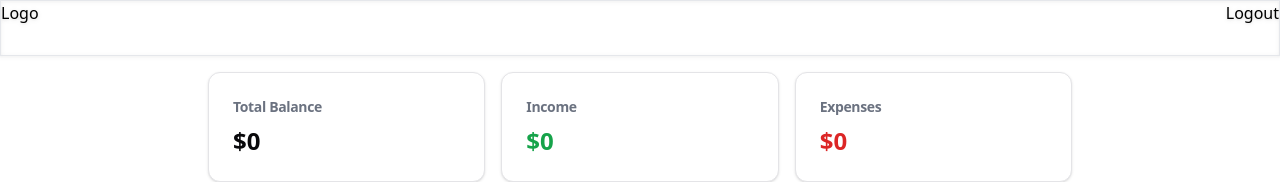
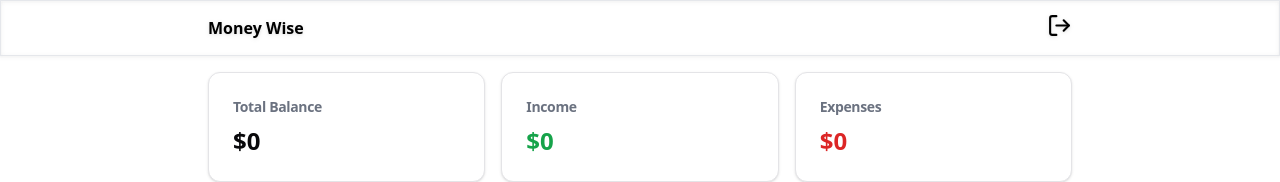
Before and after one commit to CruzFM/money-wise-front, a React (Vite) app: page / in a window 1280 px wide. Shown: the top 182 px of the page. Built offline with nearby package versions, Linux system fonts and the light colour scheme; no server answers; sample sign-in values are in the browser's storage.

Commit message:
Logout functionality implemented. Register and Login buttons background color matches now with overall brand color.

```diff
--- a/src/components/auth/Login.jsx
+++ b/src/components/auth/Login.jsx
@@ -105,12 +105,12 @@ export default function Login() {
             </CardContent>
 
             <CardFooter className="flex flex-col space-y-4">
-              <Button type="submit" disabled={isSubmitting} className="w-full">
+              <Button type="submit" disabled={isSubmitting} className="w-full bg-green-500">
                 {isSubmitting ? "Signing in..." : "Sign in"}
               </Button>
 
               <div className="text-sm text-center text-gray-500">
-                Don&apos;t have an account?
+                Don&apos;t have an account? {" "}
                 <Link
                   to="/register"
                   className="text-primary hover:underline font-medium"
--- a/src/components/auth/Register.jsx
+++ b/src/components/auth/Register.jsx
@@ -127,7 +127,7 @@ export default function Register() {
             </CardContent>
 
             <CardFooter className="flex flex-col space-y-4">
-              <Button type="submit" disabled={isSubmitting} className="w-full">
+              <Button type="submit" disabled={isSubmitting} className="w-full bg-green-500">
                 {isSubmitting ? "Creating account..." : "Create account"}
               </Button>
 
--- a/src/components/home/ExpenseTracker.jsx
+++ b/src/components/home/ExpenseTracker.jsx
@@ -115,7 +115,7 @@ const ExpenseTracker = () => {
   return (
     <>
     <Navbar />
-    <div className="max-w-4xl mx-auto px-0 sm:p-4 space-y-6">
+    <div className="py-4 max-w-4xl mx-auto px-0 sm:p-4 space-y-6">
       {/* Header with Summary */}
       <div className="grid grid-cols-1 md:grid-cols-3 gap-4">
         <Card>
--- a/src/components/home/Navbar.jsx
+++ b/src/components/home/Navbar.jsx
@@ -1,10 +1,23 @@
+import { LogOut } from "lucide-react";
+import { useNavigate } from "react-router-dom";
+
 export default function Navbar() {
+    const navigate = useNavigate();
+
+    const handleLogout = ()=>{
+        sessionStorage.removeItem('auth_token');
+        navigate('/login');
+    }
   return (
-    <header className="w-full border drop-shadow h-14">
-      <nav className="container mx-auto">
-        <ul className="flex flex-row">
-            <li className="mr-auto">Logo</li>
-            <li>Logout</li>
+    <header className="w-full border drop-shadow h-14 flex items-center">
+      <nav className="container mx-auto px-2 md:px-4 max-w-4xl">
+        <ul className="flex flex-row items-center">
+            <li className="mr-auto font-semibold">Money Wise</li>
+            <li>
+                <button onClick={handleLogout}>
+                    <LogOut size={25} />
+                </button>
+            </li>
         </ul>
       </nav>
     </header>
```
